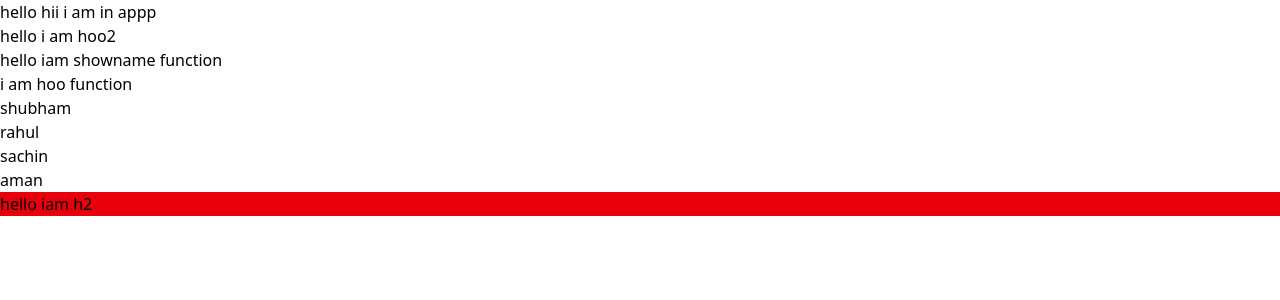
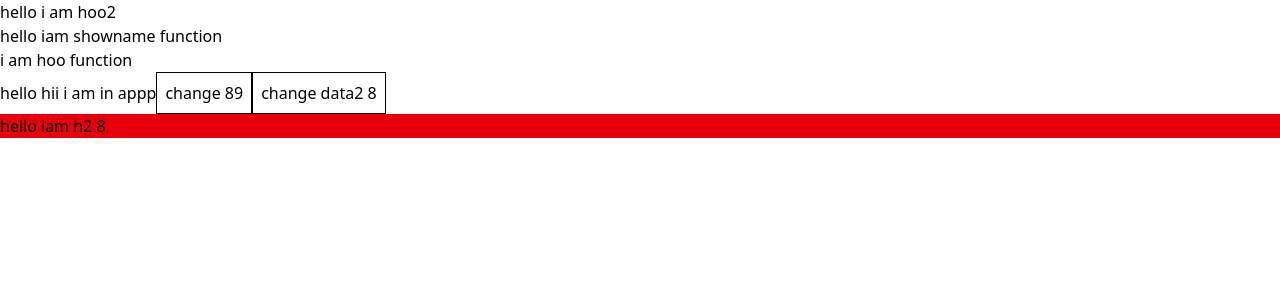
Before and after one commit to itzshubu/React-basics-to-advance-all-topics, a React (Vite) app in the folder firstreactwithtailwindcss/: page / in a window 1280 px wide. Shown: the top 300 px of the page. Built offline with nearby package versions, Linux system fonts and the light colour scheme.

Commit message:
normal variable vs useState()

```diff
--- a/firstreactwithtailwindcss/src/App.jsx
+++ b/firstreactwithtailwindcss/src/App.jsx
@@ -1,26 +1,42 @@
-import './App.css'
-import Hello from "./components/showname"
-import {Hoo} from './components/showname'
+import { useState } from "react";
+import "./App.css";
+import Hello from "./components/showname";
+import { Hoo } from "./components/showname";
 
 function App() {
+  const [data2, Setdata2] = useState(8);
+  console.log("render")
 
-  let data = [{name :"shubham"},{name:"rahul"},{name :"sachin"},{name : "aman"}]
+  let firstnormal = 89
+  function changenormal(){
+    console.log("change to normal variable")
+    firstnormal+= 1
+    data2 += 1
+    console.log(firstnormal)
+  }
+  // const [] = useState
+  // let data = [
+  //   { name: "shubham" },
+  //   { name: "rahul" },
+  //   { name: "sachin" },
+  //   { name: "aman" },
+  // ];
 
   return (
     <>
-      hello hii i am in appp
-     { Hello.HOO2()}{ Hello.Showname()}
-     <Hoo/>
-    {
-      data.map((item)=>{
-        console.log(item)
-        return <p>{item.name}</p>
-      })
-    }
-    <h2 className='bg-red-600 text-black'> hello iam h2</h2>
+      {Hello.HOO2()}
+      {Hello.Showname()}
+      <Hoo /> hello hii i am in appp
+      {/* {data.map((item) => {
+        console.log(item);
+        return <p>{item.name}</p>;
+      })} */}
+      <button className="border p-2" onClick={changenormal}>change {firstnormal}</button>
+      <button className="border p-2" onClick={()=>Setdata2(data2+1)}>change data2  {data2}</button>
 
+      <h2 className="bg-red-600 text-black"> hello iam h2 {data2}</h2>
     </>
-  )
+  );
 }
 
-export default App
+export default App;
```
